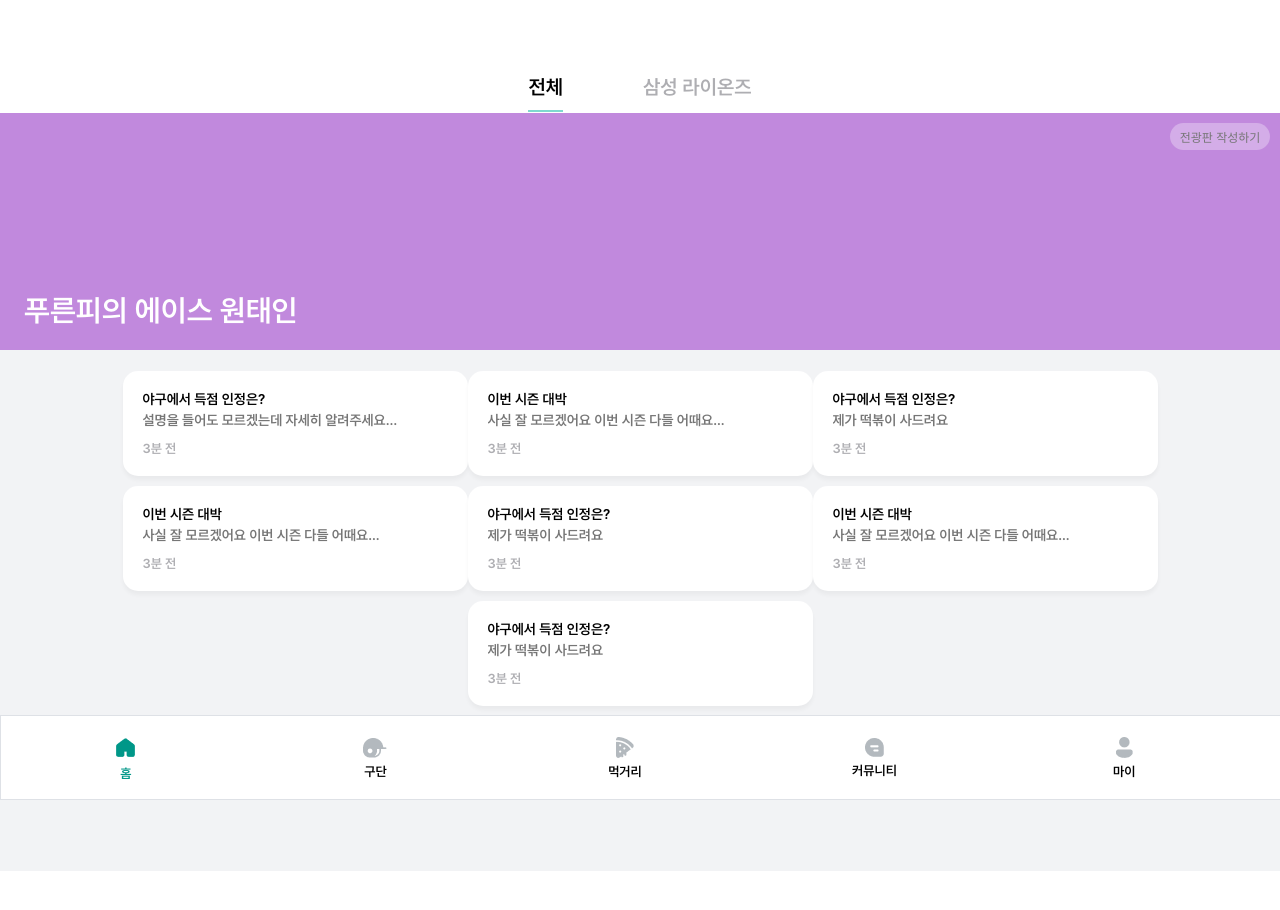
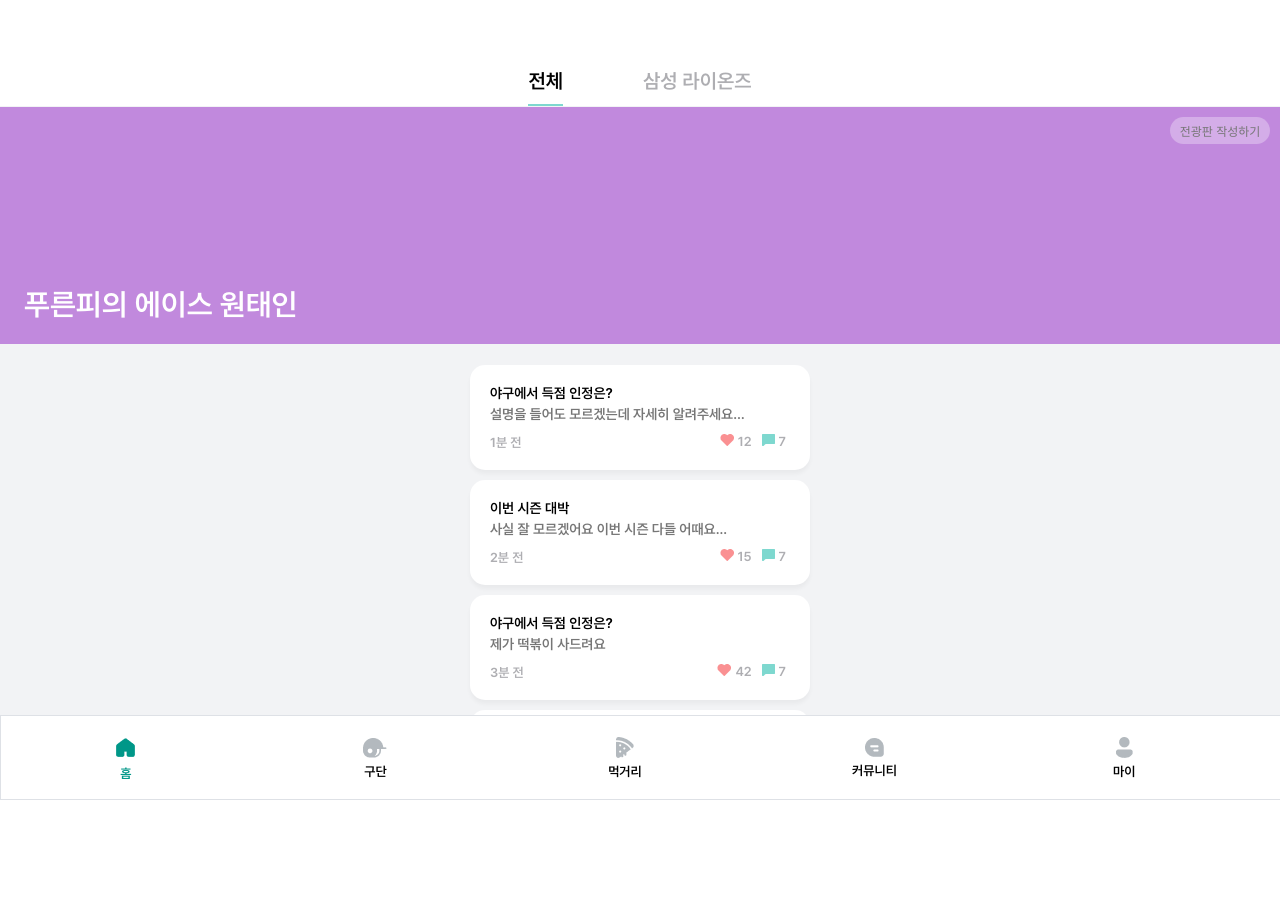
Before and after one commit to soom4478/homelearn_frontend, a React (Create React App) app: page /community in a window 1280 px wide. Shown: the top 910 px of the page. After the commit the page ends 800 px from the top, so only its background shows below. Built offline with nearby package versions, Linux system fonts and the light colour scheme.

Commit message:
feat : comu, home 수정

```diff
--- a/src/App.js
+++ b/src/App.js
@@ -16,7 +16,6 @@ function App() {
   return (
     <StoreProvider>
       <Router>
-        <div>
           <BottomNav />
           <Routes>
             <Route path="/" element={<Home />} />
@@ -31,7 +30,6 @@ function App() {
             <Route path="/my" element={<div>마이</div>} />
             <Route path="*" element={<Navigate to="/" />} />
           </Routes>
-        </div>
       </Router>
     </StoreProvider>
   );
--- a/src/Comu/comuImfo.js
+++ /dev/null
@@ -1,9 +0,0 @@
-export const comuImfo = [
-    { comu_title: "야구에서 득점 인정은?", comu_text: "설명을 들어도 모르겠는데 자세히 알려주세요ㅠㅠ", comu_time: "3분 전", comu_heart: 12, comu_commen: 7},
-    { comu_title: "이번 시즌 대박", comu_text: "사실 잘 모르겠어요 이번 시즌 다들 어때요...", comu_time: "3분 전", comu_heart: 15, comu_commen: 7},
-    { comu_title: "야구에서 득점 인정은?", comu_text: "제가 떡볶이 사드려요", comu_time: "3분 전", comu_heart: 12, comu_commen: 7},
-    { comu_title: "이번 시즌 대박", comu_text: "사실 잘 모르겠어요 이번 시즌 다들 어때요...", comu_time: "3분 전", comu_heart: 15, comu_commen: 7},
-    { comu_title: "야구에서 득점 인정은?", comu_text: "제가 떡볶이 사드려요", comu_time: "3분 전", comu_heart: 12, comu_commen: 7},
-    { comu_title: "이번 시즌 대박", comu_text: "사실 잘 모르겠어요 이번 시즌 다들 어때요...", comu_time: "3분 전", comu_heart: 15, comu_commen: 7},
-    { comu_title: "야구에서 득점 인정은?", comu_text: "제가 떡볶이 사드려요", comu_time: "3분 전", comu_heart: 12, comu_commen: 7}
-];
--- a/src/Comu/comuMain.css
+++ b/src/Comu/comuMain.css
@@ -1,15 +1,29 @@
+html, body {
+    height: 100%;
+    margin: 0;
+    padding: 0;
+}
+
+#root {
+    height: 100%;
+    display: flex;
+    flex-direction: column;
+}
+
 .comuMcon1 {
-    height: 100%;
-    padding-bottom: 200px;
+    flex: 1;
     overflow: auto;
+    background-color: #F2F3F5;
 }
 
 .nav-bar {
-    margin-top: 62px;
+    height: 106px;
     text-align: center;
     display: flex;
-    justify-content: center; /* 요소들을 가운데 정렬 */
-    gap: 80px; /* 두 개의 div 사이에 20px 간격을 설정 */
+    justify-content: center;
+    align-items: flex-end;
+    gap: 80px;
+    background-color: white;
 }
 
 .nav-item {
@@ -29,7 +43,7 @@
 }
 
 .nav-item p {
-    display: inline-block; /* 글자 너비에 맞게 조정 */
+    display: inline-block;
     margin: 0;
     color: #AEAEB2;
 }
@@ -87,20 +101,20 @@
     font-size: 30px;
 }
 
-.comuMcon3{
-    background-color: #F2F3F5;
+.comuMcon3 {
     padding-top: 21px;
-    height: 500px;
+    height: auto; /* 높이를 auto로 설정 */
+    padding-bottom: 93px;
 }
 
 .comuCon3_2 {
-    height: 105px;
+    height: auto; /* 높이를 auto로 설정 */
     align-content: center;
     text-align: center;
 }
 
 .comuCon4_2 {
-    width: 345px;
+    width: 340px;
     height: 105px;
     background-color: white;
     border-color: #DEE1E6;
--- a/src/Comu/comuMain.js
+++ b/src/Comu/comuMain.js
@@ -1,14 +1,16 @@
 import React, { useState } from 'react';
-import { comuImfo } from "./comuImfo";
-import './comuMain.css';
+import { comuImfo } from '../Home/comuImfo';
+import "./comuMain.css";
+import heartIcon from "../image/heartIcon.png";
+import commentIcon from "../image/commentIcon.png";
 
 const ComuMain = () => {
-    const [selectedIndex, setSelectedIndex] = useState(0); // 초기값을 0으로 설정하여 "전체"가 선택된 상태로 설정
+    const [selectedIndex, setSelectedIndex] = useState('전체'); // 초기값을 "전체"로 설정
 
     const navItems = ['전체', '삼성 라이온즈'];
 
-    const handleItemClick = (index) => {
-      setSelectedIndex(index);
+    const handleItemClick = (item) => {
+      setSelectedIndex(item);
     };
 
     return (
@@ -18,8 +20,8 @@ const ComuMain = () => {
                 <div
                 id='comuMcon2'
                 key={index}
-                className={`nav-item ${selectedIndex === index ? 'selected' : ''}`}
-                onClick={() => handleItemClick(index)}
+                className={`nav-item ${selectedIndex === item ? 'selected' : ''}`}
+                onClick={() => handleItemClick(item)}
                 >
                 <p>{item}</p>
                 </div>
@@ -32,15 +34,27 @@ const ComuMain = () => {
                 <p className='displayText'>푸른피의 에이스 원태인</p>
             </div>
             <div className='comuMcon3'>
-                <div className="comuCon3_2">
-                {comuImfo.map((item, index) => (
-                    <div className="comuCon4_2" key={index}>
-                    <p id="comuT">{item.comu_title}</p>
-                    <p id="comuI">{item.comu_text}</p>
-                    <p id="comuB">{item.comu_time}</p>
-                    </div>
-                ))}
-                </div>
+                {comuImfo
+                    .filter(item => selectedIndex === '전체' || item.id === selectedIndex)
+                    .map((item, index) => (
+                        <div className="comuCon3_2" key={index}>
+                            <div className="comuCon4_2">
+                                <p id="comuT">{item.comu_title}</p>
+                                <p id="comuI">{item.comu_text}</p>
+                                <p id="comuB">{item.comu_time}</p>
+                                <div className="comuCon5">
+                                <div className="comuHcon">
+                                    <img id="comuH" src={heartIcon} alt="heartIcon" />
+                                    <p id="comuHtext">{item.comu_heart}</p>
+                                </div>
+                                <div className="comuCcon">
+                                    <img id="comuC" src={commentIcon} alt="commentIcon" />
+                                    <p id="comuCtext">{item.comu_commen}</p>
+                                </div>
+                                </div>
+                            </div>
+                        </div>
+                    ))}
             </div>
         </div>
     );
--- /dev/null
+++ b/src/Food/foodDetail.css
@@ -0,0 +1,3 @@
+#storeImg {
+    width: 100%;
+}
--- a/src/Food/foodDetail.js
+++ b/src/Food/foodDetail.js
@@ -2,6 +2,7 @@
 import React from "react";
 import { useParams } from "react-router-dom";
 import { useStore } from "./StoreContext";
+import "./foodDetail.css";
 
 const FoodDetail = () => {
   const { storeId } = useParams();
@@ -16,7 +17,7 @@ const FoodDetail = () => {
   return (
     <div>
       <h1>{store.name}</h1>
-      <img src={store.imgSrc} alt={store.name} />
+      <img id="storeImg" src={store.imgSrc} alt={store.name} />
       <p>Rating: {store.rating}</p>
       <p>Popular Menu: {store.popularMenu}</p>
       <p>Today's Orders: {store.todayOrder}</p>
--- a/src/Home/comuImfo.js
+++ b/src/Home/comuImfo.js
@@ -1,5 +1,9 @@
 export const comuImfo = [
-    { comu_title: "야구에서 득점 인정은?", comu_text: "설명을 들어도 모르겠는데 자세히 알려주세요ㅠㅠ", comu_time: "3분 전", comu_heart: 12, comu_commen: 7},
-    { comu_title: "이번 시즌 대박", comu_text: "사실 잘 모르겠어요 이번 시즌 다들 어때요...", comu_time: "3분 전", comu_heart: 15, comu_commen: 7},
-    { comu_title: "야구에서 득점 인정은?", comu_text: "제가 떡볶이 사드려요", comu_time: "3분 전", comu_heart: 12, comu_commen: 7},
+    { id: "삼성 라이온즈", comu_title: "야구에서 득점 인정은?", comu_text: "설명을 들어도 모르겠는데 자세히 알려주세요ㅠㅠ", comu_time: "1분 전", comu_heart: 12, comu_commen: 7},
+    { comu_title: "이번 시즌 대박", comu_text: "사실 잘 모르겠어요 이번 시즌 다들 어때요...", comu_time: "2분 전", comu_heart: 15, comu_commen: 7},
+    { comu_title: "야구에서 득점 인정은?", comu_text: "제가 떡볶이 사드려요", comu_time: "3분 전", comu_heart: 42, comu_commen: 7},
+    { id: "삼성 라이온즈",comu_title: "이번 시즌 대박", comu_text: "사실 잘 모르겠어요 이번 시즌 다들 어때요...", comu_time: "4분 전", comu_heart: 15, comu_commen: 7},
+    { comu_title: "야구에서 득점 인정은?", comu_text: "제가 떡볶이 사드려요", comu_time: "5분 전", comu_heart: 3, comu_commen: 7},
+    { comu_title: "이번 시즌 대박", comu_text: "사실 잘 모르겠어요 이번 시즌 다들 어때요...", comu_time: "6분 전", comu_heart: 15, comu_commen: 7},
+    { comu_title: "야구에서 득점 인정은?", comu_text: "제가 떡볶이 사드려요", comu_time: "7분 전", comu_heart: 12, comu_commen: 7}
 ];
--- a/src/Home/home.css
+++ b/src/Home/home.css
@@ -328,10 +328,11 @@
     position: relative;
     z-index: 1;
     align-content: center;
+    margin-right: 24px;
 }
 
 .conImfo1 {
-    width: 311px;
+    width: 274.31px;
     height: 34px; /* 높이 설정 */
     overflow: visible; /* 내용이 넘칠 때 보이도록 설정 */
     white-space: normal; /* 줄바꿈 허용 */
@@ -396,11 +397,12 @@
     flex-direction: column; /* Flexbox 방향을 세로로 설정 */
     justify-content: center; /* 상하 중앙 정렬 */
     align-content: center;
+    margin-right: 24px;
 }
 
 .conImfo2 {
     display: inline-block;
-    width: 258.82px;
+    width: 226.47px;
     height: 70px; /* 높이 설정 */
     overflow: visible; /* 내용이 넘칠 때 보이도록 설정 */
     white-space: normal; /* 줄바꿈 허용 */
@@ -524,3 +526,22 @@
 #nextrink3 {
     margin-right: 15px;
 }
+
+.comuCon5 {
+    position: absolute;
+    right: 20px;
+    bottom: 20px;
+}
+
+.comuHcon, .comuCcon {
+    height: 16px;
+    display: inline-block;
+    margin-left: 6px;
+}
+
+#comuH, #comuHtext, #comuC, #comuCtext {
+    display: inline-block;
+    font-size: 13px;
+    color: #AEAEB2;
+    padding-right: 4px;
+}
--- a/src/Home/home.js
+++ b/src/Home/home.js
@@ -10,6 +10,8 @@ import pizza from "../image/pizza_icon.png";
 import calenderI from "../image/calendar.png";
 import bell from "../image/bell.png";
 import nextRink_icon from "../image/nextRink_icon.png";
+import heartIcon from "../image/heartIcon.png";
+import commentIcon from "../image/commentIcon.png";
 
 const Home = () => {
   const [isClicked, setIsClicked] = useState(false);
@@ -65,6 +67,9 @@ const Home = () => {
   const handlenext1Click = () => {
     navigate("/term"); // 페이지 이동
   };
+
+  // comuImfo 배열을 comu_heart 값에 따라 내림차순으로 정렬
+  const sortedComuImfo = comuImfo.sort((a, b) => b.comu_heart - a.comu_heart);
 
   const getDaysOfWeek = () => {
     const daysOfWeek = ["일", "월", "화", "수", "목", "금", "토"];
@@ -214,11 +219,21 @@ const Home = () => {
                     <img id="nextrink3" src={nextRink_icon} alt="next" className="align-bottom" />
                 </div>
                 <div className="comuCon3">
-      {comuImfo.map((item, index) => (
+                    {sortedComuImfo.slice(0, 3).map((item, index) => (
                         <div className="comuCon4" key={index}>
                             <p id="comuT">{item.comu_title}</p>
                             <p id="comuI">{item.comu_text}</p>
                             <p id="comuB">{item.comu_time}</p>
+                            <div className="comuCon5">
+                              <div className="comuHcon">
+                                <img id="comuH" src={heartIcon} alt="heartIcon" />
+                                <p id="comuHtext">{item.comu_heart}</p>
+                              </div>
+                              <div className="comuCcon">
+                                <img id="comuC" src={commentIcon} alt="commentIcon" />
+                                <p id="comuCtext">{item.comu_commen}</p>
+                              </div>
+                            </div>
                         </div>
                     ))}
                 </div>
```
Also changed, not shown: src/Comu/comuWatching.js (added), src/image/commentIcon.png (added), src/image/heartIcon.png (added). Lines whose indentation alone changed are shown as unchanged.
